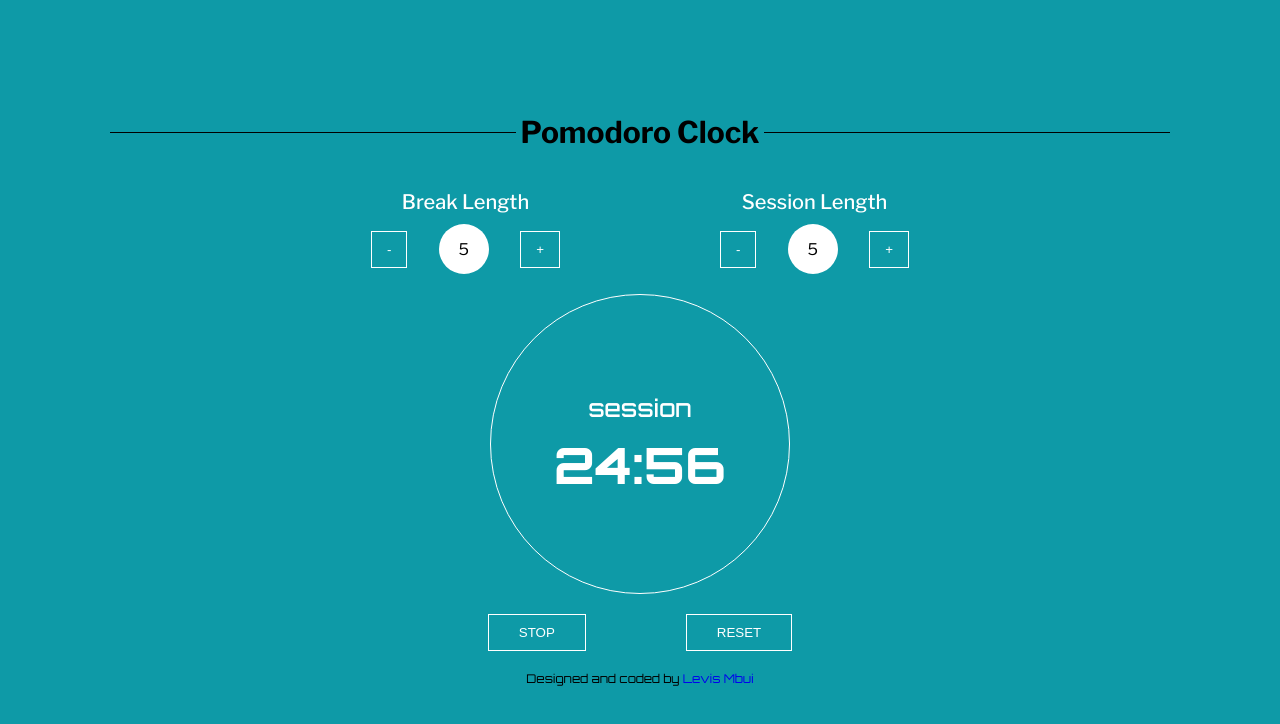
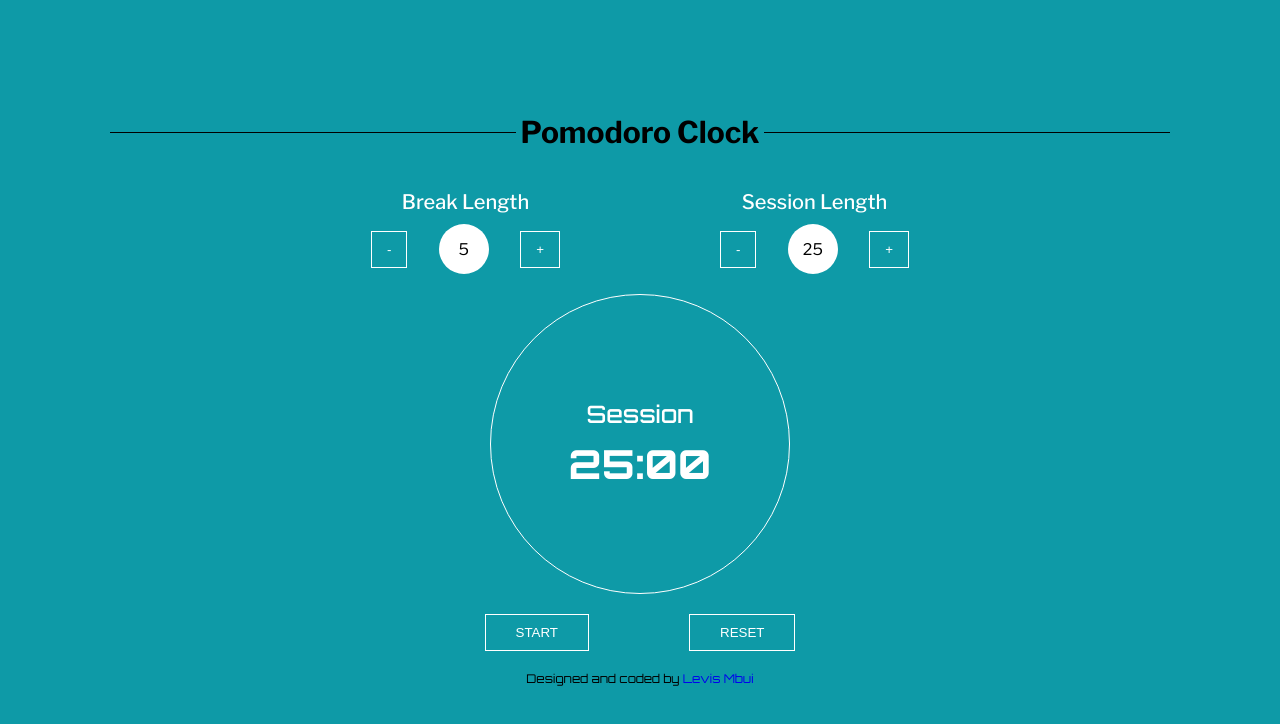
Before and after one commit to Levis155/pomodoro-clock, a React (Vite) app: page / in a window 1280 px wide. Shown: the top 724 px of the page. Built offline with nearby package versions, Linux system fonts and the light colour scheme.

Commit message:
add timing functionality

```diff
--- a/src/App.css
+++ b/src/App.css
@@ -74,11 +74,15 @@ hr {
   font-weight: 500;
   font-family: var(--secondary-font);
 }
-.timer-countdown {
+.time-left {
   color: white;
   font-size: 4rem;
   font-weight: 800;
   font-family: var(--secondary-font);
+}
+.time-left.warning {
+  color: red;
+  animation: pulse 1s infinite;
 }
 .stop-reset-btns {
   width: 100%;
--- a/src/App.tsx
+++ b/src/App.tsx
@@ -1,6 +1,112 @@
+import { useState, useEffect, useRef } from "react";
 import "./App.css";
 
+interface AudioElement extends HTMLAudioElement {
+  currentTime: number;
+  play(): Promise<void>;
+  pause(): void;
+}
+
 function App() {
+  const [breakLength, setBreakLength] = useState(5);
+  const [sessionLength, setSessionLength] = useState(25);
+  const [timerLabel, setTimerLabel] = useState("Session");
+  const [timeLeft, setTimeLeft] = useState(25 * 60);
+  const [isRunning, setIsRunning] = useState(false);
+
+  const audioRef = useRef<AudioElement | null>(null);
+
+  useEffect(() => {
+    let interval = null;
+
+    if (isRunning && timeLeft > 0) {
+      interval = setInterval(() => {
+        setTimeLeft((timeLeft) => timeLeft - 1);
+      }, 1000);
+    } else if (isRunning && timeLeft === 0) {
+      if (audioRef.current) {
+        audioRef.current.currentTime = 0;
+        audioRef.current
+          .play()
+          .catch((e) => console.log("Audio play failed:", e));
+      }
+
+      if (timerLabel === "Session") {
+        setTimerLabel("Break");
+        setTimeLeft(breakLength * 60);
+      } else {
+        setTimerLabel("Session");
+        setTimeLeft(sessionLength * 60);
+      }
+    }
+
+    return () => {
+      if (interval) clearInterval(interval);
+    };
+  }, [isRunning, timeLeft, breakLength, sessionLength, timerLabel]);
+
+  const formatTime = (seconds: number): string => {
+    const mins = Math.floor(seconds / 60);
+    const secs = seconds % 60;
+    return `${mins.toString().padStart(2, "0")}:${secs
+      .toString()
+      .padStart(2, "0")}`;
+  };
+
+  const handleReset = () => {
+    setBreakLength(5);
+    setSessionLength(25);
+    setTimerLabel("Session");
+    setTimeLeft(25 * 60);
+    setIsRunning(false);
+
+    if (audioRef.current) {
+      audioRef.current.pause();
+      audioRef.current.currentTime = 0;
+    }
+  };
+
+  const handleStartStop = () => {
+    setIsRunning(!isRunning);
+  };
+
+  const incrementBreak = () => {
+    if (!isRunning && breakLength < 60) {
+      setBreakLength(breakLength + 1);
+      if (timerLabel === "Break") {
+        setTimeLeft((breakLength + 1) * 60);
+      }
+    }
+  };
+
+  const decrementBreak = () => {
+    if (!isRunning && breakLength > 1) {
+      setBreakLength(breakLength - 1);
+      if (timerLabel === "Break") {
+        setTimeLeft((breakLength - 1) * 60);
+      }
+    }
+  };
+
+  const incrementSession = () => {
+    if (!isRunning && sessionLength < 60) {
+      setSessionLength(sessionLength + 1);
+      if (timerLabel === "Session") {
+        setTimeLeft((sessionLength + 1) * 60);
+      }
+    }
+  };
+
+  const decrementSession = () => {
+    if (!isRunning && sessionLength > 1) {
+      setSessionLength(sessionLength - 1);
+      if (timerLabel === "Session") {
+        setTimeLeft((sessionLength - 1) * 60);
+      }
+    }
+  };
+
+  const timeLeftClass = timeLeft <= 60 ? "time-left warning" : "time-left";
   return (
     <div className="app-wrapper">
       <div className="app-title">
@@ -13,33 +119,57 @@ function App() {
         <div className="break-length">
           <span>break length</span>
           <div className="increment-decrement-btns">
-            <button>-</button>
-            <div className="length-display">5</div>
-            <button>+</button>
+            <button onClick={decrementBreak} disabled={isRunning}>
+              -
+            </button>
+            <div className="length-display">{breakLength}</div>
+            <button onClick={incrementBreak} disabled={isRunning}>
+              +
+            </button>
           </div>
         </div>
 
         <div className="session-length">
           <span>session length</span>
           <div className="increment-decrement-btns">
-            <button>-</button>
-            <div className="length-display">5</div>
-            <button>+</button>
+            <button onClick={decrementSession} disabled={isRunning}>
+              -
+            </button>
+            <div className="length-display">{sessionLength}</div>
+            <button onClick={incrementSession} disabled={isRunning}>
+              +
+            </button>
           </div>
         </div>
       </div>
 
       <div className="timer">
-        <span className="timer-title">session</span>
-        <span className="timer-countdown">24:56</span>
+        <span className="timer-title">{timerLabel}</span>
+        <span className={timeLeftClass} id={timeLeftClass}>
+          {formatTime(timeLeft)}
+        </span>
       </div>
 
       <div className="stop-reset-btns">
-        <button>stop</button>
-        <button>reset</button>
+        <button onClick={handleStartStop}>
+          {isRunning ? "Pause" : "Start"}
+        </button>
+        <button onClick={handleReset}>reset</button>
       </div>
 
-      <span className="dev-info">Designed and coded by <a href="https://www.linkedin.com/in/levis-mbui/" target="_blank">Levis Mbui</a></span>
+      <audio
+        id="beep"
+        ref={audioRef}
+        src="https://raw.githubusercontent.com/freeCodeCamp/cdn/master/build/testable-projects-fcc/audio/BeepSound.wav"
+        preload="auto"
+      />
+
+      <span className="dev-info">
+        Designed and coded by{" "}
+        <a href="https://www.linkedin.com/in/levis-mbui/" target="_blank">
+          Levis Mbui
+        </a>
+      </span>
     </div>
   );
 }
--- a/src/index.css
+++ b/src/index.css
@@ -25,3 +25,7 @@ button:hover{
   background-color: white!important;
   color: var(--primary-color)!important;
 }
+button:disabled{
+  background-color: rgb(211, 206, 206)!important;
+  color: var(--primary-color)!important;
+}
```
